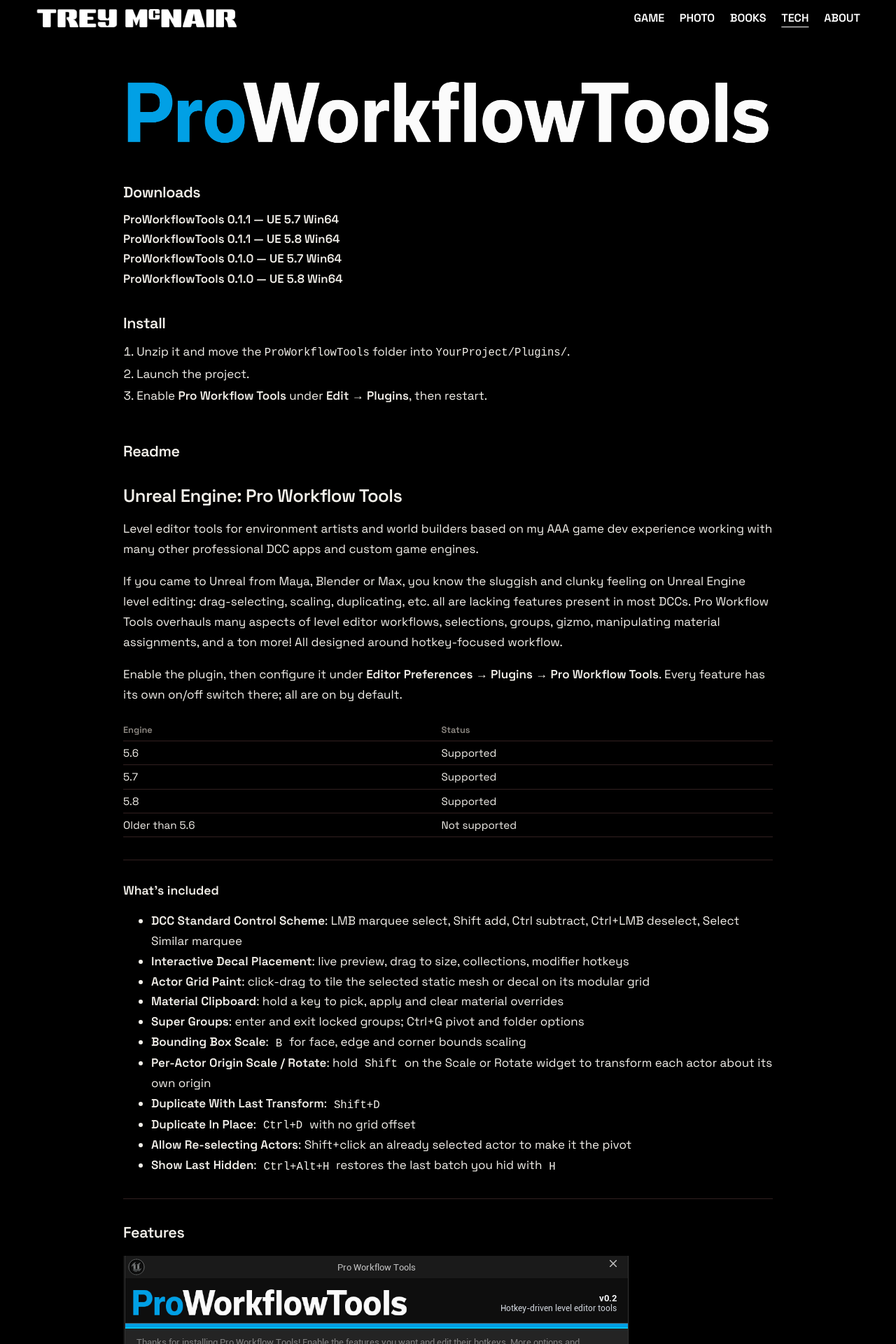
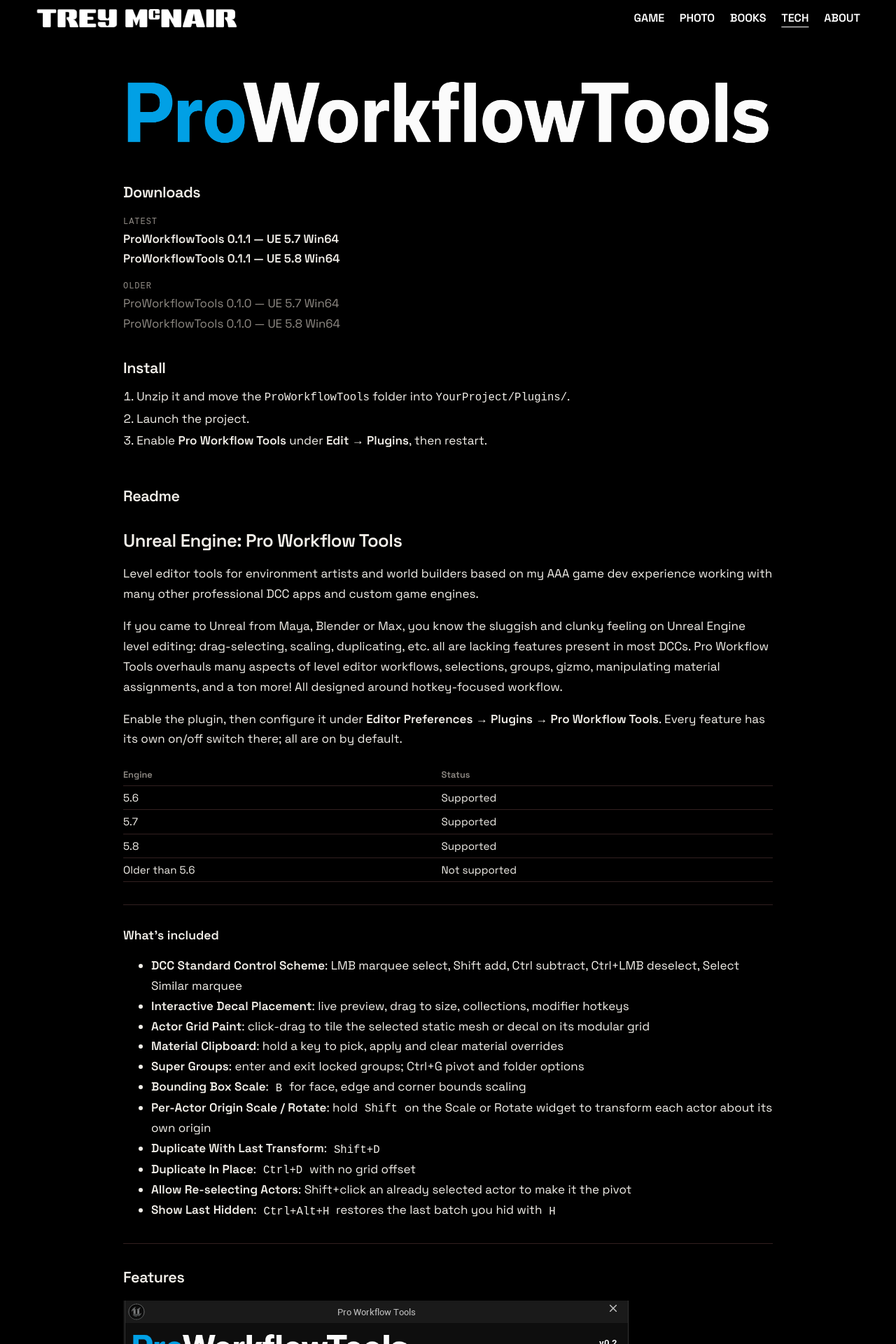
Before and after one commit to modsoft/modsoft.tools, a Jekyll site: the page built from pro-workflow-tools-beta.md, in a window 1280 px wide. Shown: the top 1920 px of the page at 70% size. Built offline with Jekyll 4.4.1, drawn with Linux system fonts in a browser that asks for light colours; some web fonts are replaced.

Commit message:
Add tool demos and separate the latest downloads.
Co-authored-by: Cursor <cursoragent@cursor.com>

```diff
--- a/assets/style.css
+++ b/assets/style.css
@@ -259,6 +259,25 @@ a:focus-visible {
   font-size: 0.92em;
 }
 
+.download-label {
+  margin: 1.35rem 0 0.4rem;
+  color: var(--muted);
+  font-family: "PT Mono", ui-monospace, monospace;
+  font-size: 0.75rem;
+  letter-spacing: 0.08em;
+  text-transform: uppercase;
+}
+
+.download-label:first-of-type {
+  margin-top: 0;
+}
+
+.post-body .demo {
+  width: 100%;
+  margin: 1rem 0 1.35rem;
+  border: 1px solid var(--line);
+}
+
 .downloads {
   list-style: none;
   margin: 0;
@@ -277,6 +296,15 @@ a:focus-visible {
 }
 
 .downloads a:hover {
+  color: var(--accent);
+}
+
+.downloads-older a {
+  color: var(--muted);
+  font-weight: 400;
+}
+
+.downloads-older a:hover {
   color: var(--accent);
 }
 
--- a/pro-workflow-tools-beta.md
+++ b/pro-workflow-tools-beta.md
@@ -8,9 +8,13 @@ robots: noindex, nofollow
 <img class="splash" src="{{ '/assets/pro-workflow-tools/splash.png' | relative_url }}" alt="ProWorkflowTools">
 
 <h2 class="beta-heading">Downloads</h2>
+<p class="download-label">Latest</p>
 <ul class="downloads">
   <li><a href="{{ '/releases/ProWorkflowTools_0.1.1_UE5.7_Win64.zip' | relative_url }}">ProWorkflowTools 0.1.1 — UE 5.7 Win64</a></li>
   <li><a href="{{ '/releases/ProWorkflowTools_0.1.1_UE5.8_Win64.zip' | relative_url }}">ProWorkflowTools 0.1.1 — UE 5.8 Win64</a></li>
+</ul>
+<p class="download-label">Older</p>
+<ul class="downloads downloads-older">
   <li><a href="{{ '/releases/ProWorkflowTools_0.1.0_UE5.7_Win64.zip' | relative_url }}">ProWorkflowTools 0.1.0 — UE 5.7 Win64</a></li>
   <li><a href="{{ '/releases/ProWorkflowTools_0.1.0_UE5.8_Win64.zip' | relative_url }}">ProWorkflowTools 0.1.0 — UE 5.8 Win64</a></li>
 </ul>
@@ -79,6 +83,10 @@ Rebind under **Editor Preferences → Keyboard Shortcuts** (search "Pro Workflow
 
 ### Bounding Box Scale
 
+<img class="demo" src="{{ '/media/pro-workflow-tools/Vid_BoxScale_01.webp' | relative_url }}" alt="Bounding Box Scale">
+<img class="demo" src="{{ '/media/pro-workflow-tools/Vid_BoxScale_02.webp' | relative_url }}" alt="Bounding Box Scale">
+<img class="demo" src="{{ '/media/pro-workflow-tools/Vid_BoxScale_Grid.webp' | relative_url }}" alt="Bounding Box Scale with grid snap">
+
 Press `B` (or the box button after Scale in the viewport toolbar), then use the Scale widget (`R`). Face, edge and corner handles scale the bounds. The opposite side stays put and the actor pivot moves with it.
 
 - **Alt** while dragging: both sides move and the bounds center stays put. Alt+click on a handle starts that drag; Alt+click elsewhere still orbits
@@ -91,6 +99,8 @@ Press `B` (or the box button after Scale in the viewport toolbar), then use the
 - Preferences: flat ratio, cage color, edge/corner color, handle size
 
 ### Per-Actor Origin Scale / Rotate
+
+<img class="demo" src="{{ '/media/pro-workflow-tools/Vid_PerActorTransform.webp' | relative_url }}" alt="Per-Actor Origin Scale and Rotate">
 
 With several actors selected and the Scale (`R`) or Rotate (`E`) widget up, hold `Shift` (configurable) while dragging. Each actor scales or rotates about its own origin instead of the shared pivot.
 
@@ -118,6 +128,8 @@ In perspective viewports an LMB drag marquees instead of moving the camera. Alt
 
 ### Material Clipboard
 
+<img class="demo" src="{{ '/media/pro-workflow-tools/Vid_MaterialClipboard_01.webp' | relative_url }}" alt="Material Clipboard">
+
 Hold `Tab` (configurable). The cursor becomes an eyedropper; then:
 
 - **MMB**: pick the material under the cursor
@@ -127,6 +139,8 @@ Hold `Tab` (configurable). The cursor becomes an eyedropper; then:
 Only Material and Material Instance assets can be picked. Slots are matched by name across the selection. Instanced meshes and foliage can't be picked from or applied to.
 
 ### Actor Grid Paint
+
+<img class="demo" src="{{ '/media/pro-workflow-tools/Vid_GridPaint_01.webp' | relative_url }}" alt="Actor Grid Paint">
 
 Select exactly one static mesh or decal actor and press `T`:
 
@@ -144,6 +158,8 @@ Select exactly one static mesh or decal actor and press `T`:
 
 ### Super Groups
 
+<img class="demo" src="{{ '/media/pro-workflow-tools/Vid_SuperGroup_01.webp' | relative_url }}" alt="Super Groups">
+
 - **Enter** a locked group to edit inside it; **Shift+Enter** exits
 - **Double-click** a group member to enter its group; inside a group, double-click a nested group's member to step into that one (setting: Double-Click To Enter Groups)
 - While inside a group, a viewport bar shows **Exit Group** plus the **Visualize Editing** and **Restrict Selection** toggles (saved to settings)
@@ -152,6 +168,9 @@ Select exactly one static mesh or decal actor and press `T`:
 - Group pivot icons: Show → Advanced → Group Pivot Icons
 
 ### Interactive Decal Placement
+
+<img class="demo" src="{{ '/media/pro-workflow-tools/Vid_Decal_01.webp' | relative_url }}" alt="Interactive Decal Placement">
+<img class="demo" src="{{ '/media/pro-workflow-tools/Vid_Decal_Edit_01.webp' | relative_url }}" alt="Editing a placed decal">
 
 Press `J`:
 
```
Also changed, not shown: 9 other files.
